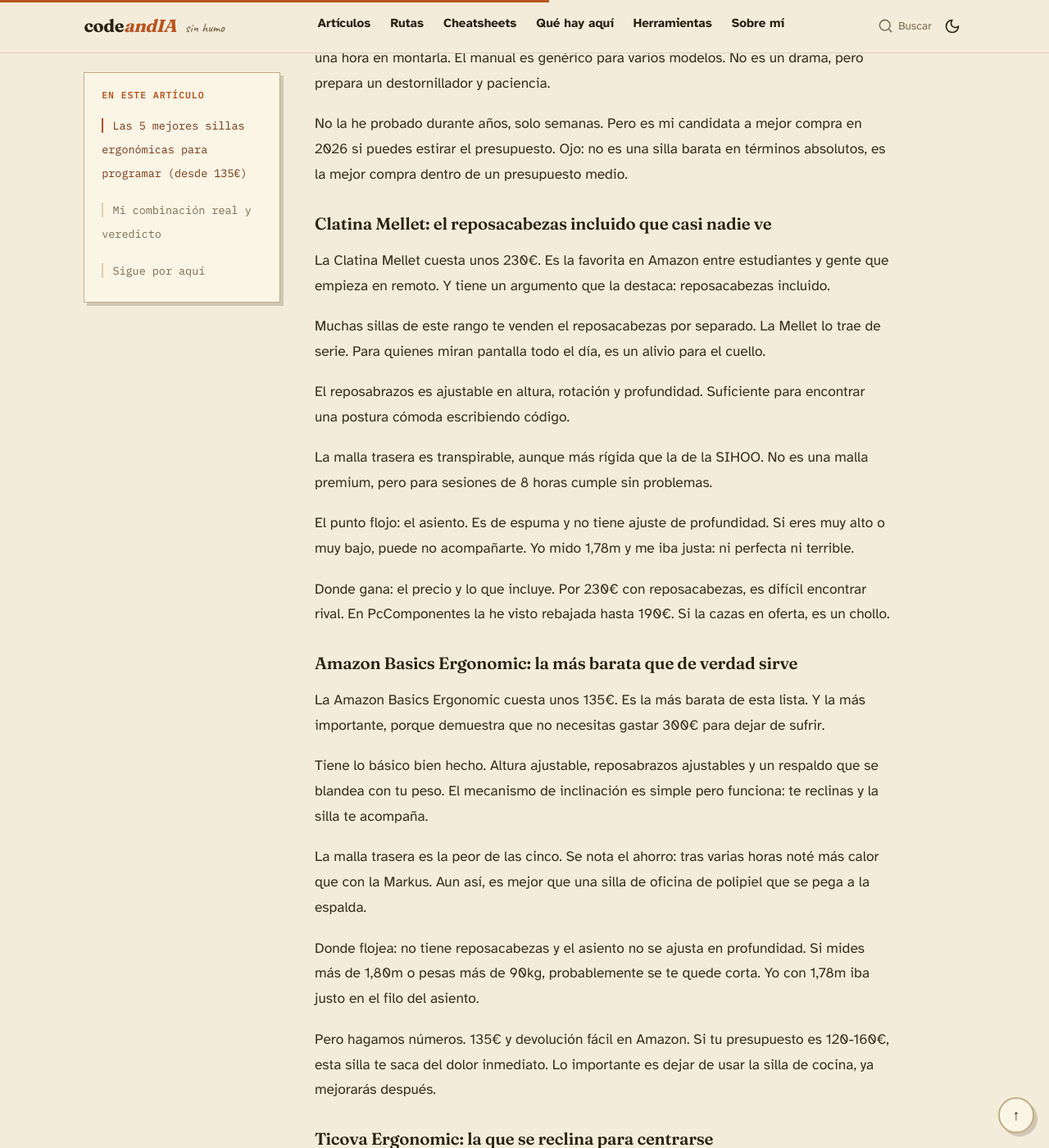
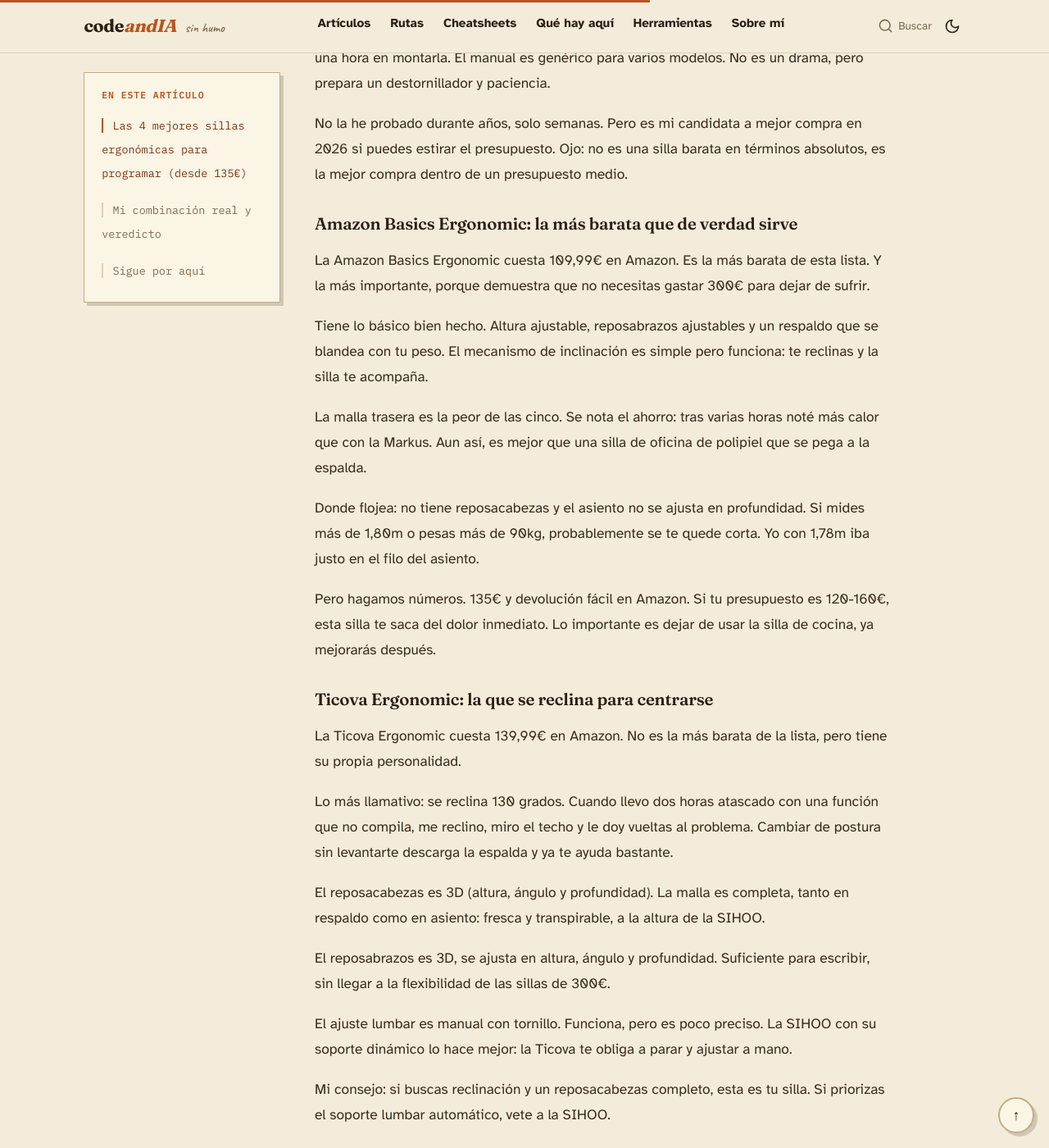
Before and after one commit to vibodigitalinfo-lab/codeandIA, a Jekyll site: the page built from articulos/listas/silla-ergonomica-barata-programar.md, in a window 1280 px wide and 1400 px high, scrolled down 2767 px. Shown: the whole window at 82% size. Built offline with Jekyll 4.4.1, drawn with Linux system fonts in a browser that asks for light colours; some of the changed text lies outside the part shown.

Commit message:
Corrige los nueve precios que quedaban sin fuente comprobada
Segunda pasada, con fecha 2026-10-03 y contra web oficial. Amazon Basics Ergonomic baja de ~135 a 109,99 EUR (ASIN B09B82GM22, vendedor Amazon), Logitech MX Keys S sube de ~92 a 99,99 EUR (Logitech Espana), Keychron M6 sube de ~64 a 79,99 EUR (Keychron Espana) y AOC CU34G2XP baja de 266 a 239,99 EUR (ASIN B0CNH24KTM). El titulo de la guia de sillas pasa a decir desde 110 EUR porque el mas barato ya no cuesta 135.

El Logitech StreamCam no estaba a 120 EUR: Logitech Espana lo lista a 165 EUR y agotado, y en Amazon solo lo venden terceros por encima de 200, asi que el articolo dice las dos cosas. Elgato Facecam MK.2 sube de 120 a 149,99 EUR segun Elgato Espana.

Fuera la Clatina Mellet. No se vende en Espana: solo aparece en amazon.com, Newegg y Walmart, todo en dolares, asi que no habia ningun precio en euros que verificar. Ademas el articulo le atribuia dos fichas que son falsas, que el asiento no ajusta en profundidad y que el reposabrazos no ajusta en profundidad; la ficha oficial da 8 cm de ajuste de asiento y un reposabrazos 3D de altura, ancho y angulo. La guia pasa de cinco sillas a cuatro y el veredicto ya no la menciona.

El Dell U2725QE se queda en 639,00 EUR: está confirmado en Amazon y la cifra era correcta. El Logitech Brio 4K sigue en 120 EUR con 118,53 EUR reales, dentro del margen. El pick de la Ticova decia 135 grados cuando el producto reclina 130. El readtime de la guia de sillas baja de 10 a 9 al quitar una seccion.

```diff
--- a/articulos/listas/silla-ergonomica-barata-programar.md
+++ b/articulos/listas/silla-ergonomica-barata-programar.md
@@ -1,11 +1,11 @@
 ---
 layout: article
-title: "Silla ergonómica barata para programar desde casa (desde 135€)"
+title: "Silla ergonómica barata para programar desde casa (desde 110€)"
 description: "Las mejores sillas ergonómicas baratas para programar: IKEA Markus, SIHOO, Amazon Basics y más con precios reales."
 category: "Lista"
 tema: hardware
 date: 2026-05-27
-readtime: 10
+readtime: 9
 affiliate_text: "Consigue la SIHOO Doro C300 en Amazon"
 affiliate_url: "https://www.amazon.es/dp/B0C3T865C2?tag=codeandia-21"
 affiliate_label: "Ver en Amazon"
@@ -20,24 +20,21 @@
   - name: "IKEA Markus"
     price: "159€"
     best_for: "El clásico con menos riesgo"
-  - name: "Clatina Mellet"
-    price: "~230€"
-    best_for: "Reposacabezas incluido"
   - name: "Amazon Basics Ergonomic"
-    price: "~135€"
+    price: "109,99€"
     best_for: "La más barata que sirve"
   - name: "Ticova Ergonomic"
     price: "139,99€"
-    best_for: "Reclinación 135° para pensar"
+    best_for: "Reclinación 130° para pensar"
 ---
 
 Me pasó a finales de 2024. Llevaba tres meses de curso de Desarrollo de Aplicaciones Web (DAW) y empecé a notar un dolor punzante en la zona lumbar a mitad de la tarde. Me eché seis horas seguidas aprendiendo JavaScript en una silla de cocina. Error de novato.
 
 La espalda no perdona. Cuando trabajas 8 horas al día delante de un portátil, la silla es más importante que el ordenador. Yo lo aprendí por las malas: acabé en el fisio, y el fisio me lo dijo claro: "cambia la silla o cambia de hobby".
 
-El problema es el precio. Una Herman Miller o una Steelcase cuestan más de 900€. Fuera de presupuesto para un estudiante de DAW. La buena noticia: hay sillas ergonómicas decentes desde 135€, y solo una que de verdad seSale de los 300€. He probado varias y he hablado con otros devs que trabajan desde casa. Estas son las cinco que merecen la pena.
+El problema es el precio. Una Herman Miller o una Steelcase cuestan más de 900€. Fuera de presupuesto para un estudiante de DAW. La buena noticia: hay sillas ergonómicas decentes desde 135€, y solo una que de verdad seSale de los 300€. He probado varias y he hablado con otros devs que trabajan desde casa. Estas son las cuatro que merecen la pena.
 
-## Las 5 mejores sillas ergonómicas para programar (desde 135€)
+## Las 4 mejores sillas ergonómicas para programar (desde 135€)
 
 ### IKEA Markus: el clásico que nunca se equivoca
 
@@ -69,23 +66,9 @@
 
 No la he probado durante años, solo semanas. Pero es mi candidata a mejor compra en 2026 si puedes estirar el presupuesto. Ojo: no es una silla barata en términos absolutos, es la mejor compra dentro de un presupuesto medio.
 
-### Clatina Mellet: el reposacabezas incluido que casi nadie ve
-
-La Clatina Mellet cuesta unos 230€. Es la favorita en Amazon entre estudiantes y gente que empieza en remoto. Y tiene un argumento que la destaca: reposacabezas incluido.
-
-Muchas sillas de este rango te venden el reposacabezas por separado. La Mellet lo trae de serie. Para quienes miran pantalla todo el día, es un alivio para el cuello.
-
-El reposabrazos es ajustable en altura, rotación y profundidad. Suficiente para encontrar una postura cómoda escribiendo código.
-
-La malla trasera es transpirable, aunque más rígida que la de la SIHOO. No es una malla premium, pero para sesiones de 8 horas cumple sin problemas.
-
-El punto flojo: el asiento. Es de espuma y no tiene ajuste de profundidad. Si eres muy alto o muy bajo, puede no acompañarte. Yo mido 1,78m y me iba justa: ni perfecta ni terrible.
-
-Donde gana: el precio y lo que incluye. Por 230€ con reposacabezas, es difícil encontrar rival. En PcComponentes la he visto rebajada hasta 190€. Si la cazas en oferta, es un chollo.
-
 ### Amazon Basics Ergonomic: la más barata que de verdad sirve
 
-La Amazon Basics Ergonomic cuesta unos 135€. Es la más barata de esta lista. Y la más importante, porque demuestra que no necesitas gastar 300€ para dejar de sufrir.
+La Amazon Basics Ergonomic cuesta 109,99€ en Amazon. Es la más barata de esta lista. Y la más importante, porque demuestra que no necesitas gastar 300€ para dejar de sufrir.
 
 Tiene lo básico bien hecho. Altura ajustable, reposabrazos ajustables y un respaldo que se blandea con tu peso. El mecanismo de inclinación es simple pero funciona: te reclinas y la silla te acompaña.
 
@@ -115,7 +98,7 @@
 
 No es un flechazo científico. Es práctica. El soporte lumbar dinámico me evita ese dolor de las 5 de la tarde que tuve con la silla de cocina. La malla completa me mantiene fresco en sesiones largas. Y el reposabrazos 3D me permite apoyar las muñecas mientras escribo sin encoger los hombros.
 
-Si tu presupuesto no llega a 300€, hay orden. Por menos de 150€, la Amazon Basics te saca del paso. La Ticova, a 139,99€, añade reclinación y reposacabezas completo, y la IKEA Markus, a 159€, es la malla más fiable del montón. Cerca de 230€ está la Clatina Mellet, si lo que buscas es el reposacabezas. Y con algo más de presupuesto, la SIHOO con su soporte lumbar dinámico.
+Si tu presupuesto no llega a 300€, hay orden. Por menos de 110€, la Amazon Basics te saca del paso. La Ticova, a 139,99€, añade reclinación y reposacabezas completo, y la IKEA Markus, a 159€, es la malla más fiable del montón. Y con algo más de presupuesto, la SIHOO con su soporte lumbar dinámico.
 
 Lo que no negocies jamás: soporte lumbar ajustable (esencial en sesiones largas), malla trasera transpirable y una garantía de 5 años mínima. La profundidad de asiento ajustable y los reposabrazos 4D son mejoras, no requisitos. Mide tu altura antes de comprar: casi todas las quejas que leo en foros vienen de gente alta o baja a la que la silla no le encaja.
 
```
Also changed, not shown: articulos/comparativas/monitor-ultrawide-programar.md (+3 -3 lines), articulos/listas/mejores-teclados-mecanicos-programar.md (+4 -4 lines), articulos/listas/raton-ergonomico-programadores.md (+3 -3 lines), articulos/listas/webcam-programar-streaming.md (+3 -3 lines).
